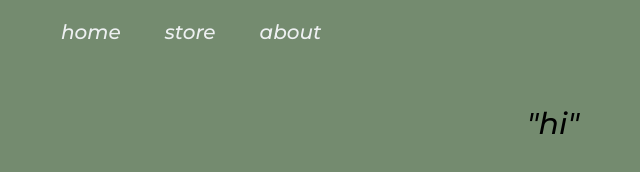
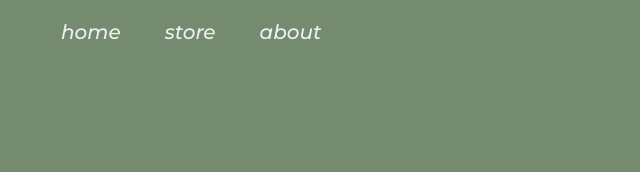
Before and after one commit to leo950723/my-web, a plain HTML site: page index.html in a window 1280 px wide. Shown: the full height of the page, 87-727 px from the left. Drawn offline with Linux system fonts and the light colour scheme.

Commit message:
version0.2

```diff
--- a/index.html
+++ b/index.html
@@ -23,7 +23,7 @@
 
   </header>
   <div class="container_1">
-    "hi"
+
 
 
   </div>
```
